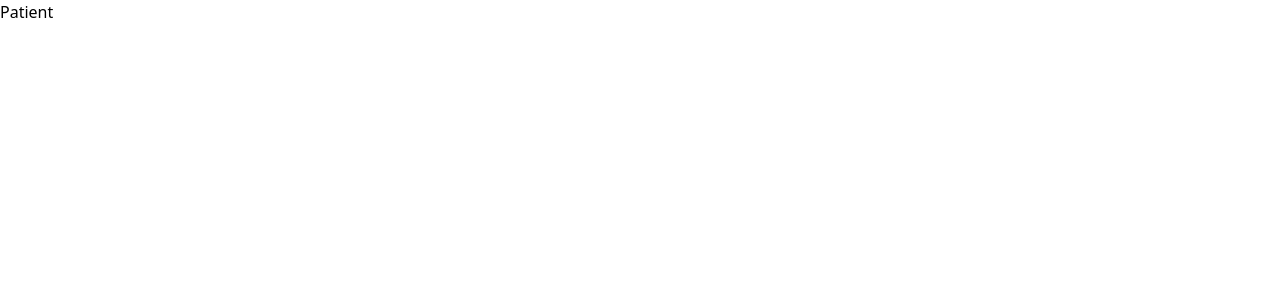
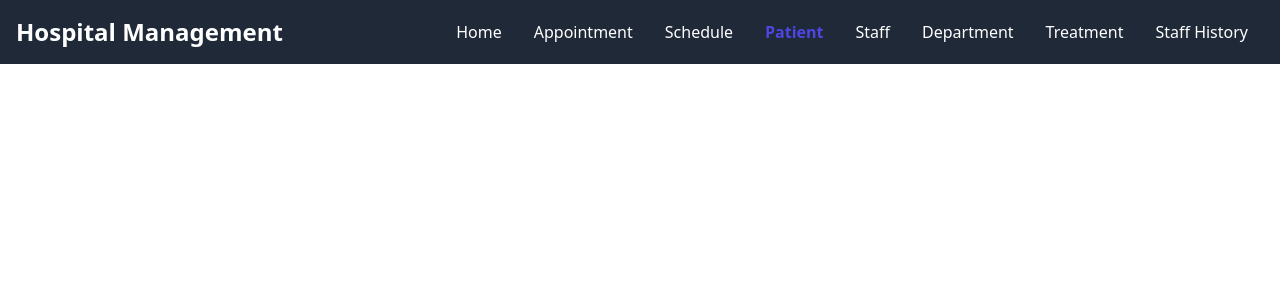
Before and after one commit to hault1536288/ISYS2099-Database-App-GroupProject, a Next.js app in the folder Frontend/: page /patient in a window 1280 px wide. Shown: the top 300 px of the page. Built offline with nearby package versions, Linux system fonts and the light colour scheme.

Commit message:
complete the navbar, implemented to all pages via layout.js

```diff
--- a/Frontend/app/components/homepage/nav-bar.js
+++ b/Frontend/app/components/homepage/nav-bar.js
@@ -1,33 +1,36 @@
+'use client';
+import { usePathname } from "next/navigation";
 import Link from "next/link";
 
 const Navbar = () => {
+    const pathname = usePathname();
     return (
         <nav className="bg-gray-800 text-white p-4">
             <div className="container mx-auto flex justify-between items-center">
                 <a href="" className="text-2xl font-bold">Hospital Management</a>
                 <div>
-                    <Link href="/" className="mx-2">
+                    <Link href="/" className={`mx-4 hover:text-gray-500 [&.active]:text-indigo-600 [&.active]:font-semibold ${pathname === '/' ? 'active' : ''}`}>
                         Home
                     </Link>
-                    <Link href="/appointment" className="mx-4">
+                    <Link href="/appointment" className={`mx-4 hover:text-gray-500 [&.active]:text-indigo-600 [&.active]:font-semibold ${pathname === '/appointment' ? 'active' : ''}`} >
                         Appointment
                     </Link>
-                    <Link href="/schedule" className="mx-4">
+                    <Link href="/schedule" className={`mx-4 hover:text-gray-500 [&.active]:text-indigo-600 [&.active]:font-semibold ${pathname === '/schedule' ? 'active' : ''}`}>
                         Schedule
                     </Link>
-                    <Link href="/patient" className="mx-4">
+                    <Link href="/patient" className={`mx-4 hover:text-gray-500 [&.active]:text-indigo-600 [&.active]:font-semibold ${pathname === '/patient' ? 'active' : ''}`}>
                         Patient
                     </Link>
-                    <Link href="/staff" className="mx-4">
+                    <Link href="/staff" className={`mx-4 hover:text-gray-500 [&.active]:text-indigo-600 [&.active]:font-semibold ${pathname === '/staff' ? 'active' : ''}`}>
                         Staff
                     </Link>
-                    <Link href="/department" className="mx-4">
+                    <Link href="/department" className={`mx-4 hover:text-gray-500 [&.active]:text-indigo-600 [&.active]:font-semibold ${pathname === '/department' ? 'active' : ''}`}>
                         Department
                     </Link>
-                    <Link href="/treatment" className="mx-4">
+                    <Link href="/treatment" className={`mx-4 hover:text-gray-500 [&.active]:text-indigo-600 [&.active]:font-semibold ${pathname === '/treatment' ? 'active' : ''}`}>
                         Treatment
                     </Link>
-                    <Link href="/staff-history" className="mx-4">
+                    <Link href="/staff-history" className={`mx-4 hover:text-gray-500 [&.active]:text-indigo-600 [&.active]:font-semibold ${pathname === '/staff-history' ? 'active' : ''}`}>
                         Staff History
                     </Link>
                 </div>
--- a/Frontend/app/layout.js
+++ b/Frontend/app/layout.js
@@ -1,3 +1,4 @@
+import Navbar from "./components/homepage/nav-bar";
 import "./globals.css";
 
 export const metadata = {
@@ -8,7 +9,10 @@ export const metadata = {
 export default function RootLayout({ children }) {
   return (
     <html lang="en">
-      <body>{children}</body>
+      <body>
+        <Navbar/>
+        {children}
+      </body>
     </html>
   );
 }
--- a/Frontend/app/page.js
+++ b/Frontend/app/page.js
@@ -3,7 +3,7 @@ import Navbar from "./components/homepage/nav-bar";
 export default function Home() {
   return (
     <div className="bg-white">
-      <Navbar/>
+
     </div>
   );
 }
--- a/Frontend/app/patient/page.js
+++ b/Frontend/app/patient/page.js
@@ -1,7 +1,10 @@
 import React from "react";
+import Navbar from "../components/homepage/nav-bar";
 
 const Patient = () => {
-  return <div>Patient</div>;
+  return (
+    <div></div>
+  );
 };
 
 export default Patient;
```
